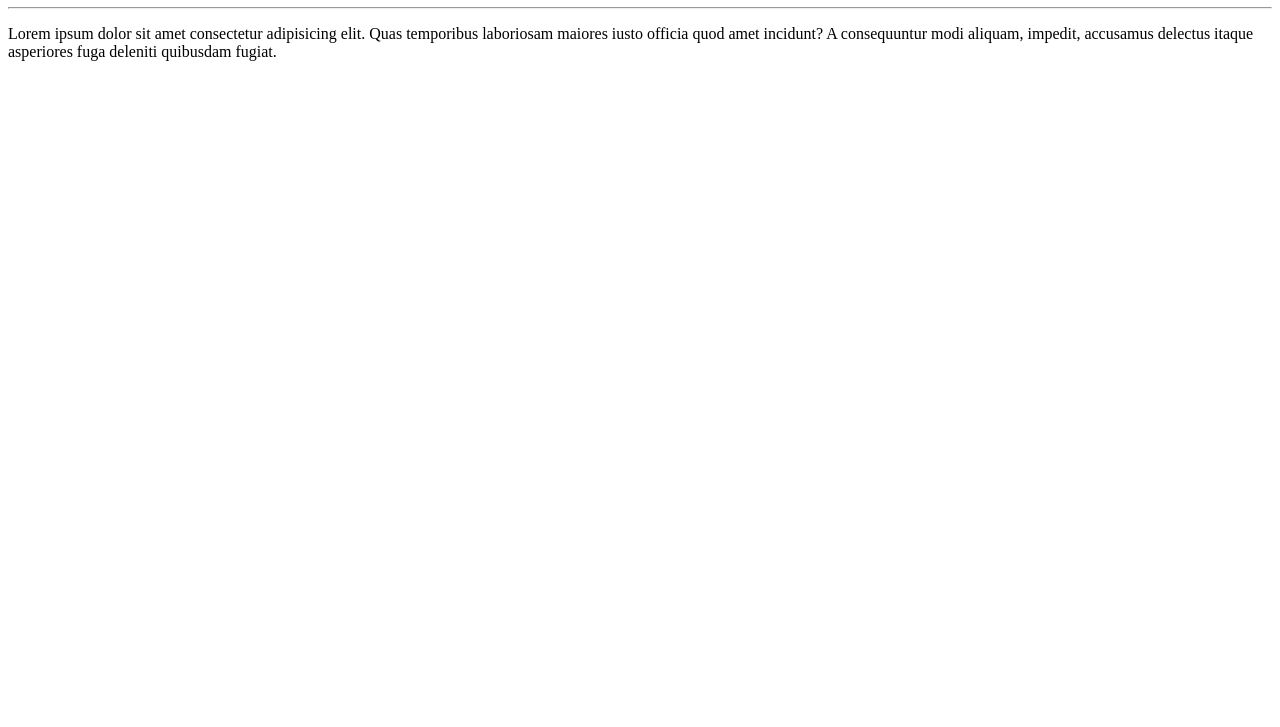
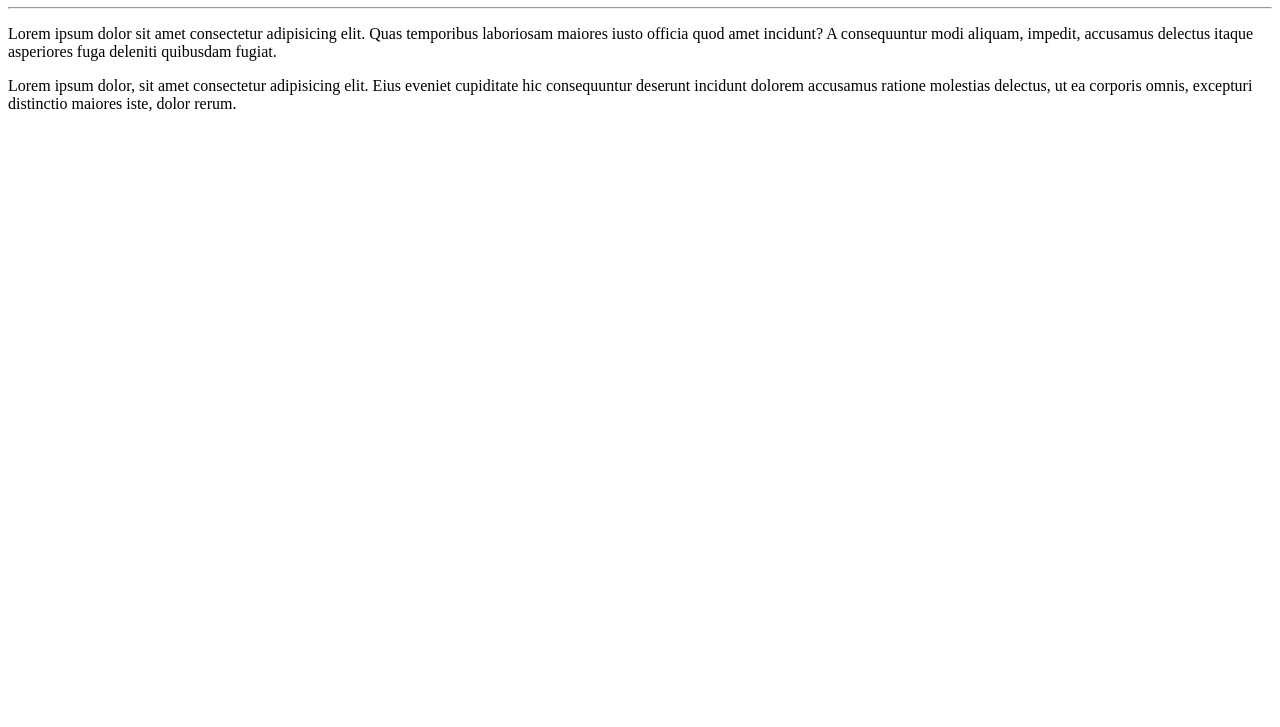
Before and after one commit to LipeBarroso/Ola-Mundo, a plain HTML site: page Site Exemplo/Index.HTML in a window 1280 px wide. Shown: the part 73-800 px from the top of the page. Drawn offline with Linux system fonts and the light colour scheme.

Commit message:
Adicionei Um Paragrafo

```diff
--- a/Site Exemplo/Index.HTML
+++ b/Site Exemplo/Index.HTML
@@ -10,6 +10,8 @@
     <h1>Olá, Mundo!</h1>
     <hr>
     <p>Lorem ipsum dolor sit amet consectetur adipisicing elit. Quas temporibus laboriosam maiores iusto officia quod amet incidunt? A consequuntur modi aliquam, impedit, accusamus delectus itaque asperiores fuga deleniti quibusdam fugiat.
+    <p>Lorem ipsum dolor, sit amet consectetur adipisicing elit. Eius eveniet cupiditate hic consequuntur deserunt incidunt dolorem accusamus ratione molestias delectus, ut ea corporis omnis, excepturi distinctio maiores iste, dolor rerum.
 
+    </p>
 </body>
 </html>
```
